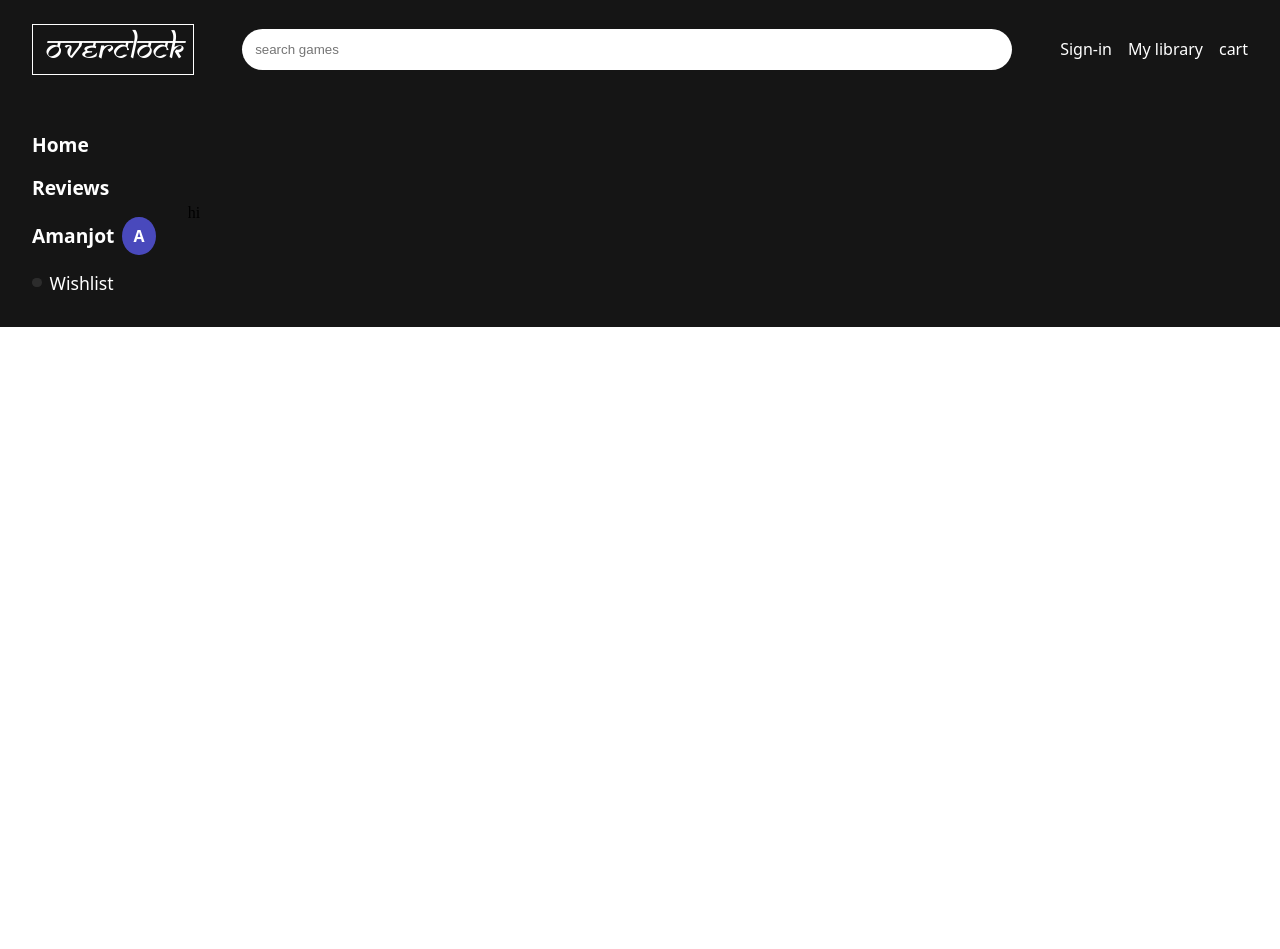
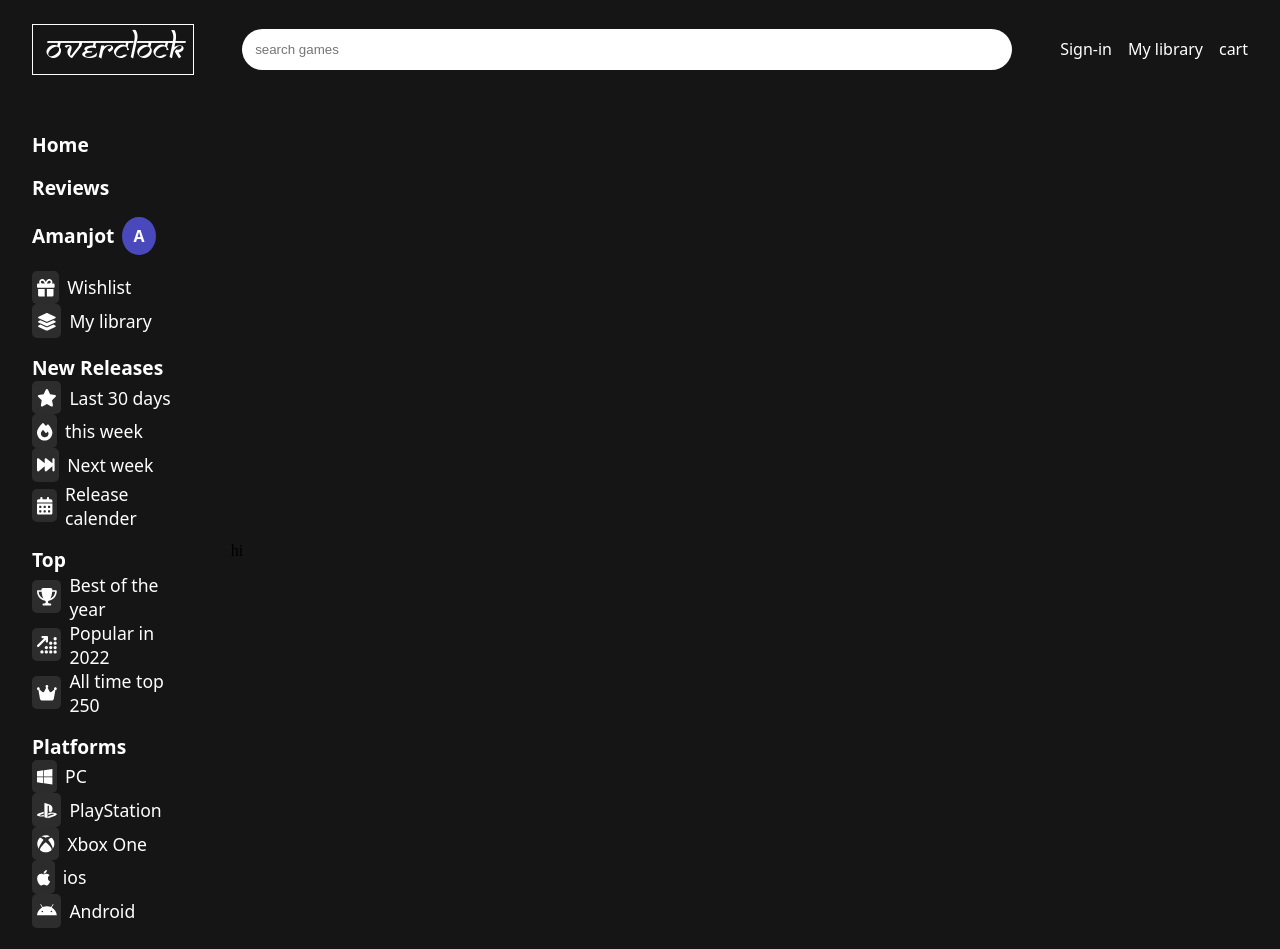
Before and after one commit to Amanjot-001/overclock, a React (Vite) app: page / in a window 1280 px wide. Shown: the top 949 px of the page. Before the commit the page ends 800 px from the top, so only its background shows below. Built offline with nearby package versions, Linux system fonts and the light colour scheme.

Commit message:
nav update

```diff
--- a/src/components/NavBtn.jsx
+++ b/src/components/NavBtn.jsx
@@ -1,14 +1,13 @@
 import '../assets/styles/navBtn.css'
 import { FontAwesomeIcon } from '@fortawesome/react-fontawesome';
-import { faGift, faLayerGroup, faStar, faFire, faForwardFast, faTrophy, faArrowUpRightDots, faCrown } from '@fortawesome/free-solid-svg-icons';
-import { faCalendarDays } from '@fortawesome/free-solid-svg-icons';
-import { faPlaystation, faXbox, faApple, faAndroid, faWindows } from '@fortawesome/free-brands-svg-icons';
+import getIcon from '../utils/icons';
 
-const Navbtn = ({image, title}) => {
+const Navbtn = ({icon, title}) => {
+    const iconName = getIcon(icon);
     return (
         <div className="navBtn">
             <div className="image">
-                <FontAwesomeIcon icon={image} />
+                <FontAwesomeIcon icon={iconName} />
             </div>
             <div className="title">
                 {title}
--- a/src/components/SideNav.jsx
+++ b/src/components/SideNav.jsx
@@ -14,8 +14,33 @@ const SideNav = () => {
                 Amanjot
                 <div className="user-initial">A</div>
             </div>
-            <div className="user-games">
-                <Navbtn image={'faGift'} title={'Wishlist'}/>
+            <div className="user-list">
+                <Navbtn icon={'faGift'} title={'Wishlist'}/>
+                <Navbtn icon={'faLayerGroup'} title={'My library'}/>
+            </div>
+            <div className="new-releases">
+                <p>New Releases</p>
+                <Navbtn icon={'faStar'} title={'Last 30 days'}/>
+                <Navbtn icon={'faFire'} title={'this week'}/>
+                <Navbtn icon={'faForwardFast'} title={'Next week'}/>
+                <Navbtn icon={'faCalendarDays'} title={'Release calender'}/>
+            </div>
+            <div className="top">
+                <p>Top</p>
+                <Navbtn icon={'faTrophy'} title={'Best of the year'}/>
+                <Navbtn icon={'faArrowUpRightDots'} title={'Popular in 2022'}/>
+                <Navbtn icon={'faCrown'} title={'All time top 250'}/>
+            </div>
+            <div className="platforms">
+                <p>Platforms</p>
+                <Navbtn icon={'faWindows'} title={'PC'}/>
+                <Navbtn icon={'faPlaystation'} title={'PlayStation'}/>
+                <Navbtn icon={'faXbox'} title={'Xbox One'}/>
+                <Navbtn icon={'faApple'} title={'ios'}/>
+                <Navbtn icon={'faAndroid'} title={'Android'}/>
+            </div>
+            <div className="genres">
+                <p>Genres</p>
             </div>
         </div>
     )
--- /dev/null
+++ b/src/utils/icons.js
@@ -0,0 +1,12 @@
+// import { faGift, faLayerGroup, faStar, faFire, faForwardFast, faTrophy, faArrowUpRightDots, faCrown } from '@fortawesome/free-solid-svg-icons';
+// import { faCalendarDays } from '@fortawesome/free-solid-svg-icons';
+// import { faPlaystation, faXbox, faApple, faAndroid, faWindows } from '@fortawesome/free-brands-svg-icons';
+import * as solidIcons from '@fortawesome/free-solid-svg-icons';
+import * as brandIcons from '@fortawesome/free-brands-svg-icons';
+
+const getIcon = (icon) => {
+    const allIcons = { ...solidIcons, ...brandIcons };
+    return allIcons[icon] || null;
+}
+
+export default getIcon;
```
